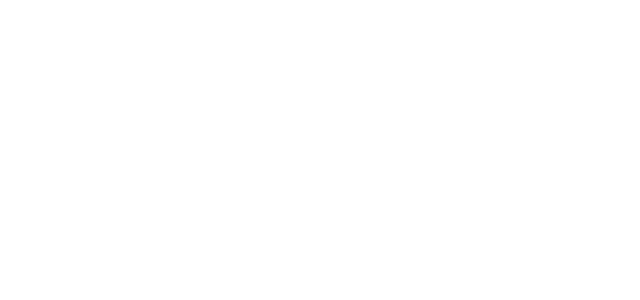
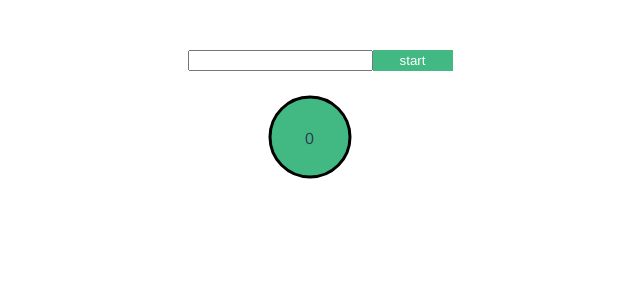
Before and after one commit to YosraFeili/dynamicBtn, a Vue app: page /count-down in a window 1280 px wide. Shown: the top 300 px of the page, without its empty margins (320-960 px from the left). Built offline with nearby package versions, Linux system fonts and the light colour scheme.

Commit message:
add counter down

```diff
--- a/src/router/index.js
+++ b/src/router/index.js
@@ -3,6 +3,7 @@
 import HomeView from '../views/HomeView.vue'
 import UiPosition from '@/views/Design/position/UiPosition'
 import PageBtn from '@/views/PageComponent/PageBtn'
+import CountDown from '@/views/Timer/CountDown'
 
 Vue.use(VueRouter)
 
@@ -23,6 +24,11 @@
     component: PageBtn
   },
   {
+    path: '/count-down',
+    name: 'count-down',
+    component: CountDown
+  },
+  {
     path: '/about',
     name: 'about',
     // route level code-splitting
--- a/src/views/HomeView.vue
+++ b/src/views/HomeView.vue
@@ -5,7 +5,10 @@
         <router-link :to="{name:'position'}">task position</router-link>
       </li>
       <li>
-        <router-link :to="{name:'page-btn'}"> btn component</router-link>
+        <router-link :to="{name:'page-btn'}">btn component</router-link>
+      </li>
+      <li>
+        <router-link :to="{name:'count-down'}">count down</router-link>
       </li>
     </ul>
   </div>
--- /dev/null
+++ b/src/views/Timer/CountDown.vue
@@ -0,0 +1,76 @@
+<template>
+  <div class="">
+    <div class="row">
+      <input v-model="time">
+     <base-btn type="square" title="start" @click.native="countDown"/>
+    </div>
+    <div class="circle-row">
+      <div class="box">
+        <svg height="120" width="120">
+          <circle cx="50" cy="50" r="40" stroke="black" stroke-width="3" fill="#42b983" />
+        </svg>
+        <div class="watch">
+          {{timeAmount}}
+        </div>
+      </div>
+    </div>
+  </div>
+</template>
+
+<script>
+import BaseBtn from '@/components/BaseBtn'
+export default {
+  name: 'CountDown',
+  components: { BaseBtn },
+  data () {
+    return {
+      time: '',
+      isStartedTimer: false,
+      timeAmount: 0,
+      counter: null
+    }
+  },
+  methods: {
+    countDown () {
+      if (this.isStartedTimer) return
+      this.timeAmount = +this.time
+      this.counter = setInterval(() => {
+        this.timeAmount -= 1
+        if (this.timeAmount <= 0) {
+          clearInterval(this.counter)
+        }
+      }, 1000)
+      console.log('start')
+    }
+  }
+}
+</script>
+
+<style scoped>
+.row {
+  margin-top: 50px;
+  display: flex;
+  justify-content: center;
+}
+.circle-row{
+  display: flex;
+  justify-content: center;
+}
+.box {
+  position: relative;
+  display: flex;
+  align-items: center;
+  justify-content: center;
+  height: 120px;
+  width: 120px;
+  margin: 1rem auto;
+}
+.watch {
+  position: absolute;
+  top: 43px;
+  right: 66px;
+  display: flex;
+  align-items: center;
+  justify-content: center;
+}
+</style>
```
